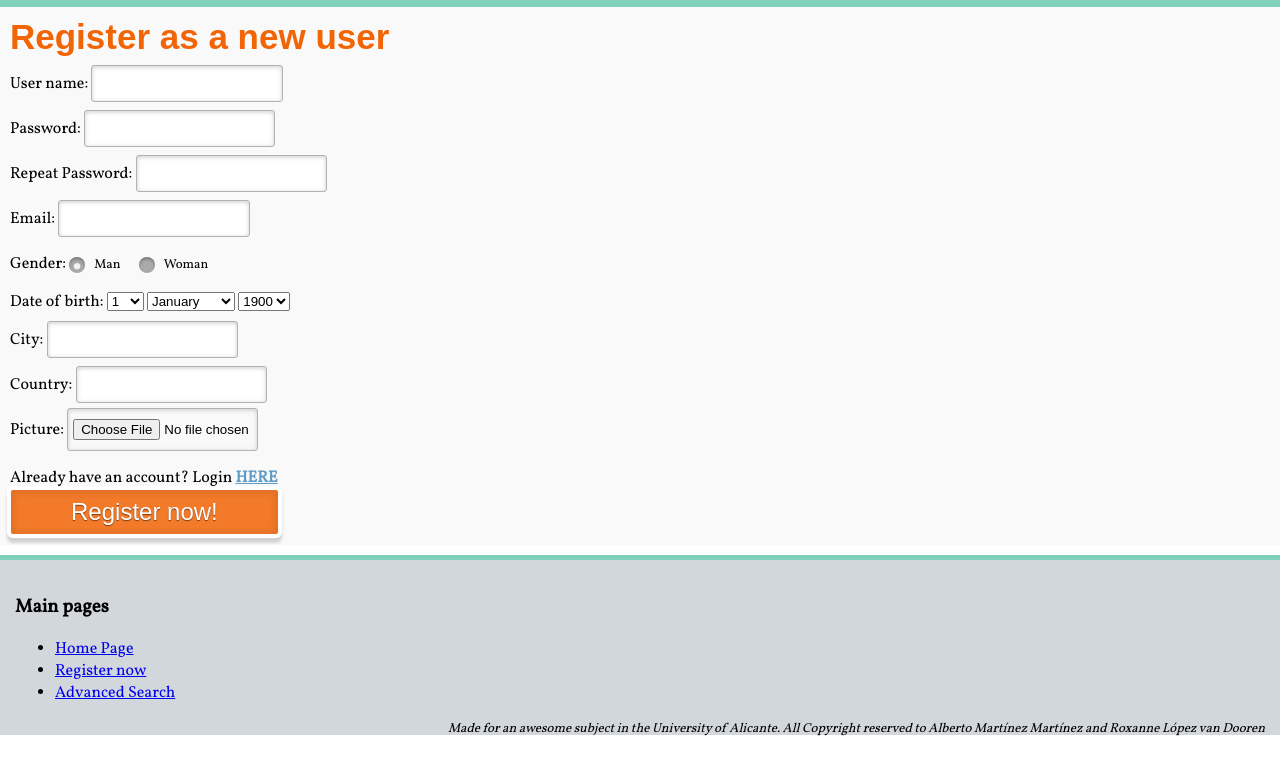
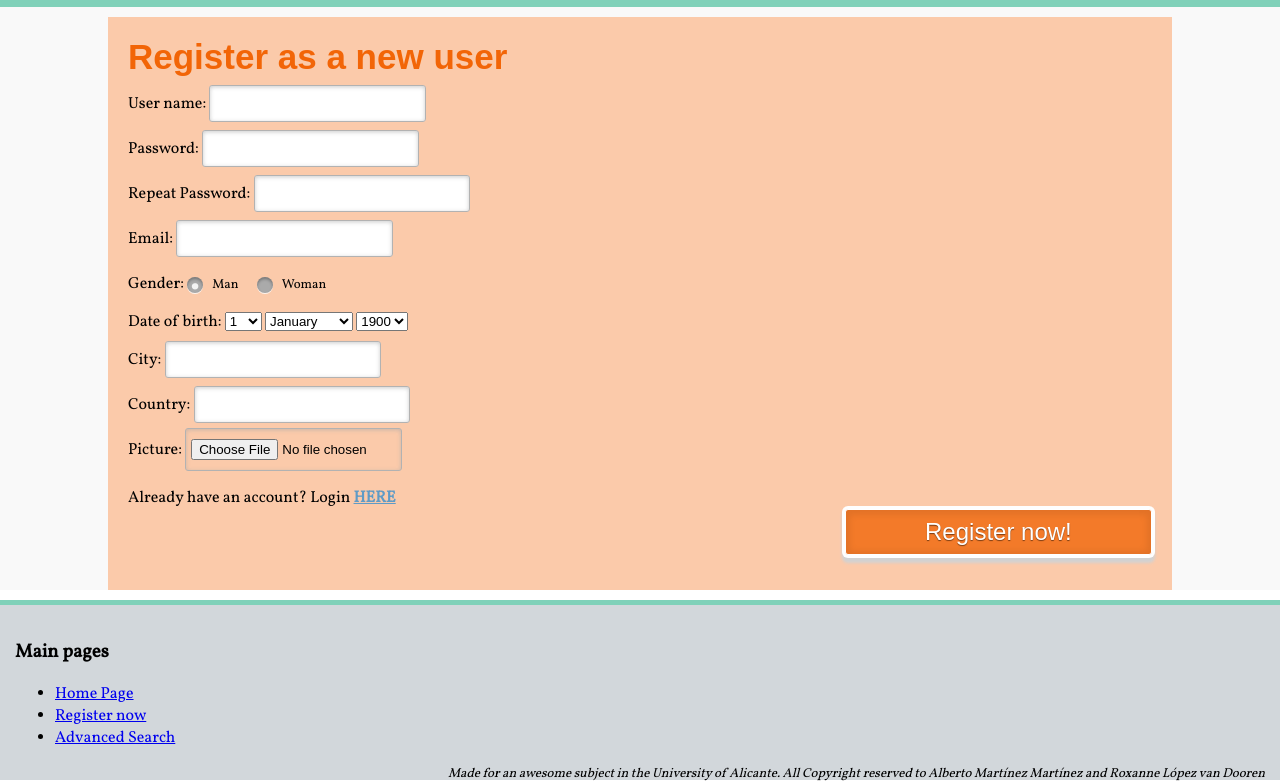
Before and after one commit to Ennaxor/picturesque, a PHP site: page /register.html in a window 1280 px wide. Shown: the part 435-1218 px from the top of the page. Before the commit the page ends 1171 px from the top, so only its background shows below. Run offline with PHP 8.4, Linux system fonts and the light colour scheme.

Commit message:
Cambios hechos en clase

```diff
--- a/css/accesible.css
+++ b/css/accesible.css
@@ -116,6 +116,11 @@ li a{
 	position: absolute;
 }
 
+.search:focus, .btn:focus{
+	background-color: yellow;
+}
+
+
 .boxPics{
 	background-color:#ffffff;
 	color:#000000;
@@ -128,13 +133,21 @@ li a{
 	width:120px;
 }
 
+
 .back{
 	color:#000000;
 }
 
 a{
 	color:#ffffff;
+
 }
+
+a:focus{
+	color: yellow;
+}
+
+
 
 /**Detail Picture*/
 
@@ -282,10 +295,10 @@ footer .padding{
 	display:none;
 }
 
-.usernameContainer img{
+.usernameContainer img, .passContainer img, .titleImage, .printIn{
 	display:none;
 }
 
-.passContainer img{
-	display:none;
+.titlePrint{
+	display: inline-block !important;
 }
--- a/css/style.css
+++ b/css/style.css
@@ -471,5 +471,17 @@ input[type=radio]:checked + .radiolabel:before {
     line-height: 18px;
 }
 
+/* REGISTER SECTION */
 
-/* PRINT SECTION */
+.loginR{
+	padding: 20px;
+	background-color: #FBCAAA;
+	width: 80%;
+    margin-left: auto;
+    margin-right: auto;
+}
+
+.buttonR{
+	text-align: right;
+
+}
--- a/register.html
+++ b/register.html
@@ -20,7 +20,7 @@
 			</div>
 		</header>
 		<section>
-			<div class="wrapper">
+			<div class="wrapper loginR">
                 <div class="login">
                     <form autocomplete="on" enctype="multipart/form-data" method="get" action="index.html">
                         <span class="titleh1">Register as a new user</span>
@@ -121,7 +121,7 @@
                         </div>
 
                         <p id="logYet">Already have an account? Login <a href="index.html"><b>HERE</b></a></p>
-                        <p class="login button printOut">
+                        <p class="login button printOut buttonR">
                             <input id="RegNow" type="submit" value="Register now!"/>
 						</p>
 						<button class="printIn">Register now!</button>
```
Also changed, not shown: index.html (+12 -12 lines).
